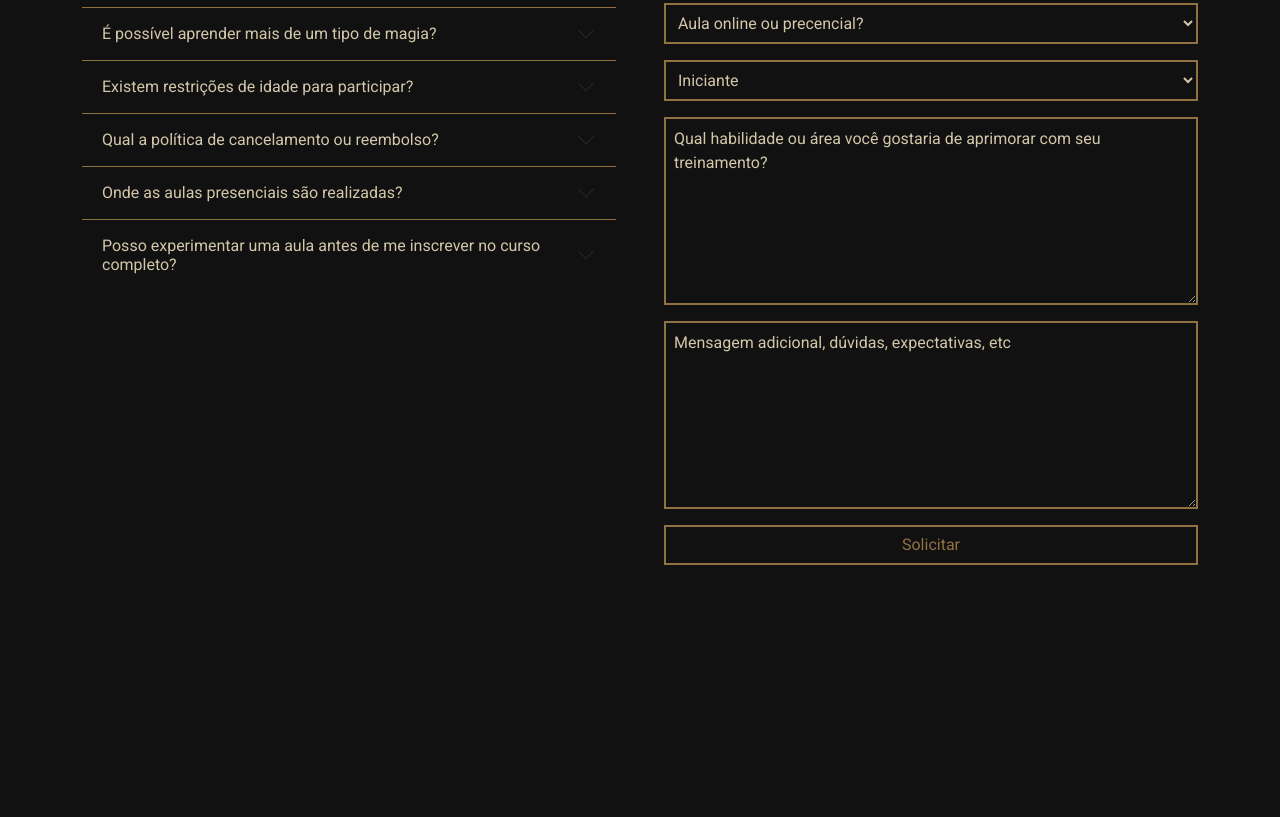
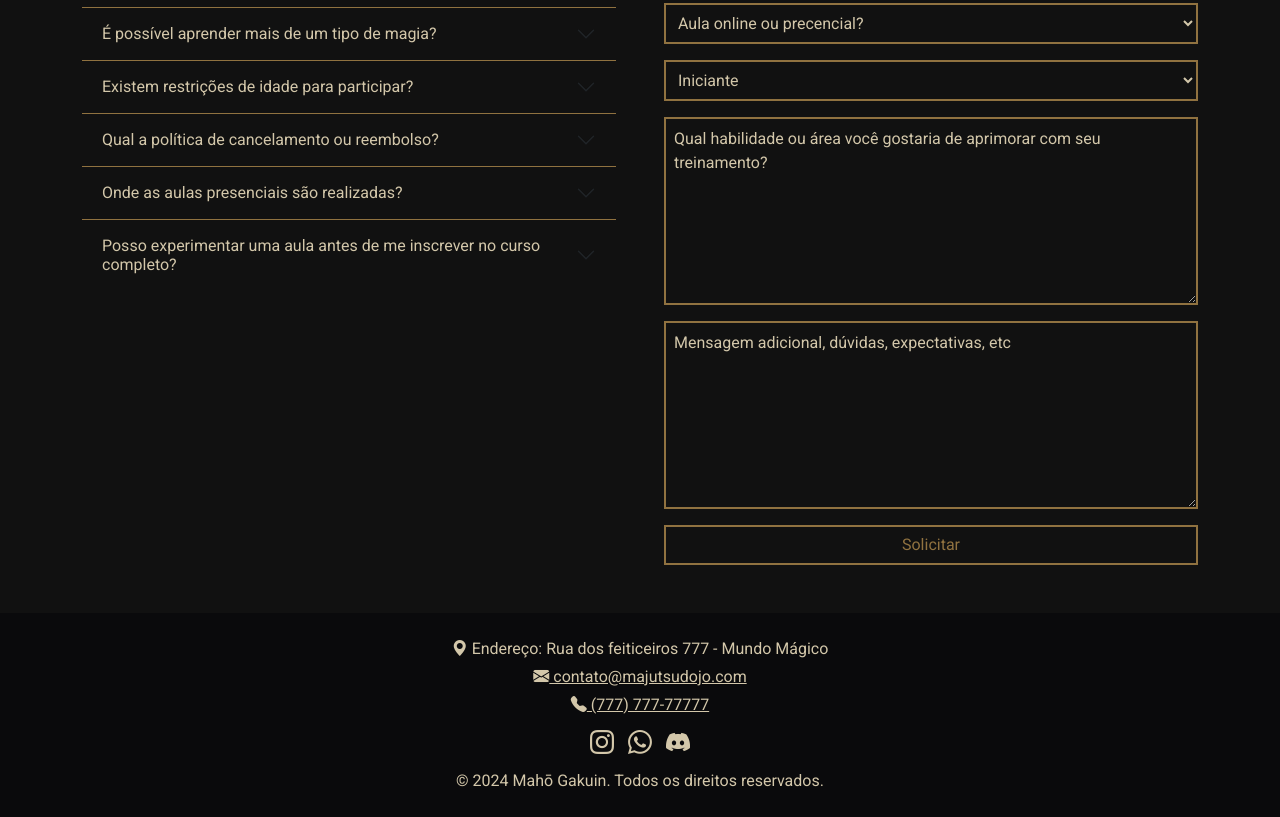
Before and after one commit to tauanecustodio/majutsu-dojo, a plain HTML site: page index.html in a window 1280 px wide. Shown: the part 3062-3879 px from the top of the page. Before the commit the page ends 3675 px from the top, so only its background shows below. Drawn offline with nearby package versions, Linux system fonts and the light colour scheme.

Commit message:
feat: add footer

```diff
--- a/assets/style/main.css
+++ b/assets/style/main.css
@@ -13,7 +13,7 @@ body {
 
 /* ==================================== header ==================================== */
 
-.header {
+.header, .footer {
   background-color: var(--base-color-2);
 }
 
@@ -136,10 +136,6 @@ h1, h2 {
   border-color: var(--primary-color);
 }
 
-.btn-close {
-  color: var(--primary-color) !important;
-}
-
 .modal-body {
   color: var(--secondary-color);
 }
@@ -208,3 +204,14 @@ h1, h2 {
 input, input::placeholder, textarea::placeholder {
   color: var(--secondary-color) !important;
 }
+
+/* ==================================== footer ==================================== */
+
+.footer, .footer a {
+  color: var(--secondary-color);
+}
+
+.footer a:hover {
+  color: var(--primary-color);
+  scale: 1.05;
+}
--- a/index.html
+++ b/index.html
@@ -1039,6 +1039,23 @@
       </section>
     </main>
 
+    <footer class="footer text-center pb-2 pt-4">
+      <div class="container">
+        <address class="m-0">
+          <i class="bi bi-geo-alt-fill"></i> Endereço: Rua dos feiticeiros 777 - Mundo Mágico
+        </address>
+        <a class="d-block mt-1" href="mailto:contato@majutsudojo.com"><i class="bi bi-envelope-fill"></i> contato@majutsudojo.com</a>
+        <a class="d-block mt-1" href="tel:77777777777"><i class="bi bi-telephone-fill"></i> (777) 777-77777</a>
+        <div class="social-medias my-2 fs-4">
+          <a href="#" target="_blank"><i class="bi bi-instagram"></i></a>
+          <a href="#" class="mx-2" target="_blank"><i class="bi bi-whatsapp"></i></a>
+          <a href="#" target="_blank"><i class="bi bi-discord"></i></a>
+        </div>
+
+        <p>© 2024 Mahō Gakuin. Todos os direitos reservados.</p>
+      </div>
+    </footer>
+
     <!-- bootstrap -->
     <script
       src="https://cdn.jsdelivr.net/npm/bootstrap@5.3.3/dist/js/bootstrap.bundle.min.js"
```
